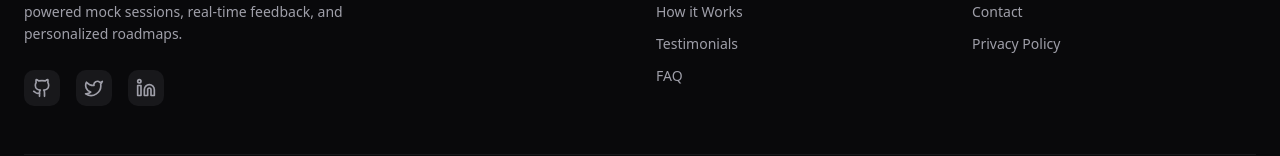
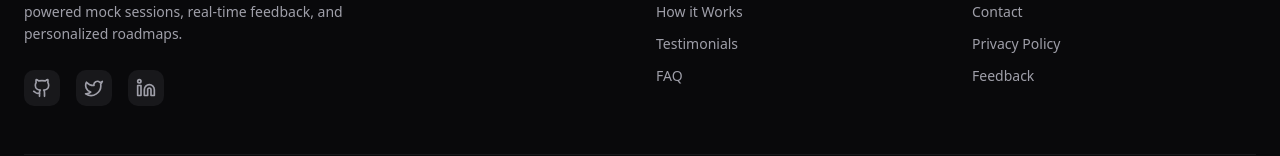
Before and after one commit to raai2005/FlexYourFit, a Next.js app: page / in a window 1280 px wide. Shown: the part 4619-4775 px from the top of the page. Built offline with nearby package versions, Linux system fonts and the light colour scheme; a web font is replaced by a local one.

Commit message:
feat: add a new `Footer` component with navigation links and social media icons.

```diff
--- a/components/Footer.tsx
+++ b/components/Footer.tsx
@@ -56,6 +56,7 @@ const Footer = () => {
               <li><Link href="/about" className="hover:text-emerald-500 transition-colors">About Us</Link></li>
               <li><Link href="/contact" className="hover:text-emerald-500 transition-colors">Contact</Link></li>
               <li><Link href="/privacy" className="hover:text-emerald-500 transition-colors">Privacy Policy</Link></li>
+              <li><Link href="https://forms.office.com/Pages/ResponsePage.aspx?id=DQSIkWdsW0yxEjajBLZtrQAAAAAAAAAAAAO__oMHtX5UNUI1QVFJTUJHMU4wVUlWNkJZMzZWQ0E0Ui4u" target="_blank" className="hover:text-emerald-500 transition-colors">Feedback</Link></li>
             </ul>
           </div>
         </div>
```
